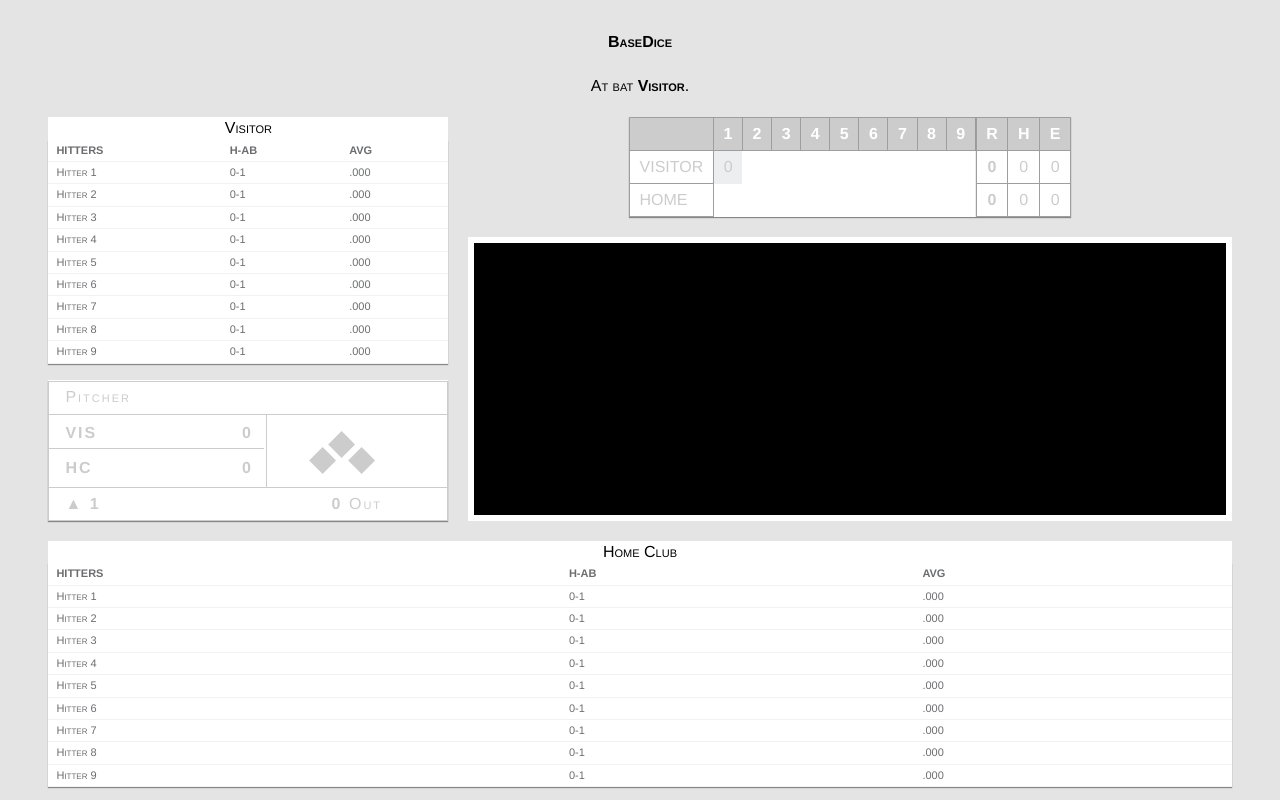
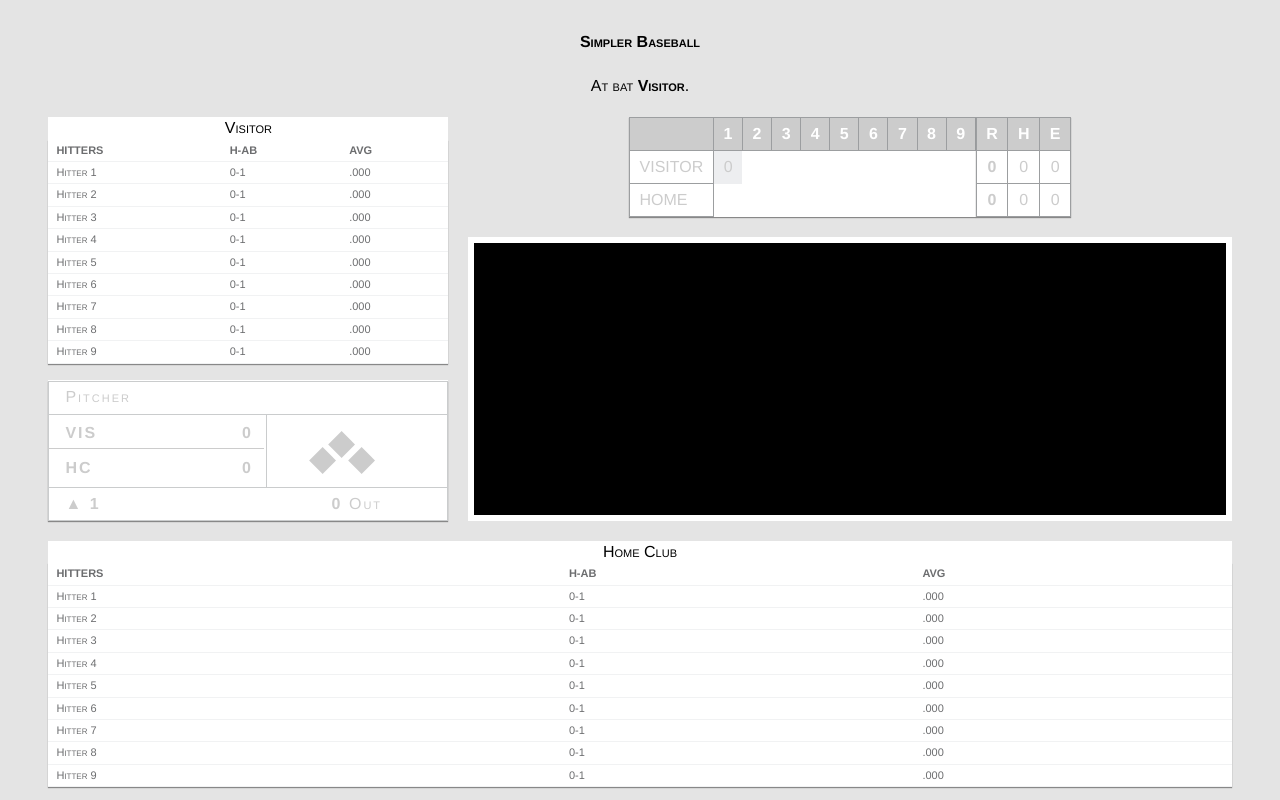
Before and after one commit to romanvieito/DiceBaseball, a Next.js app: page / in a window 1280 px wide. Shown: the top 800 px of the page. Built offline with nearby package versions, Linux system fonts and the light colour scheme.

Commit message:
change title app

```diff
--- a/package.json
+++ b/package.json
@@ -5,6 +5,7 @@
   "main": "index.js",
   "scripts": {
     "dev": "next",
+    "start": "next",
     "eslint": "eslint ./components ./pages/index.js --ignore-pattern node_modules/",
     "eslint:fix": "eslint --fix ./components ./pages/index.js --ignore-pattern node_modules/",
     "precommit": "npm run eslint",
--- a/pages/index.js
+++ b/pages/index.js
@@ -269,7 +269,7 @@ class Index extends React.Component {
         <ErrorBoundary>
           <div className="wrapper">
             <header className="header">
-              <h4>BaseDice</h4>
+              <h4>Simpler Baseball</h4>
               <div>
                 At bat <b>{isHomeAtBat ? teamNamesLong.hc : teamNamesLong.vis}</b>.
               </div>
```
